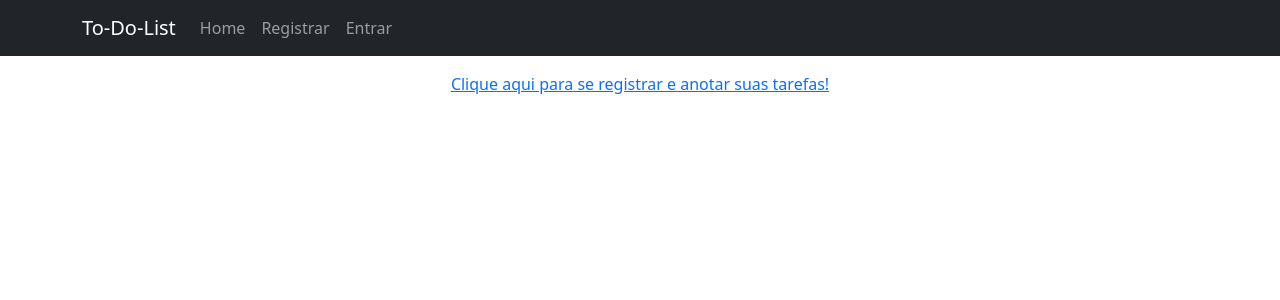
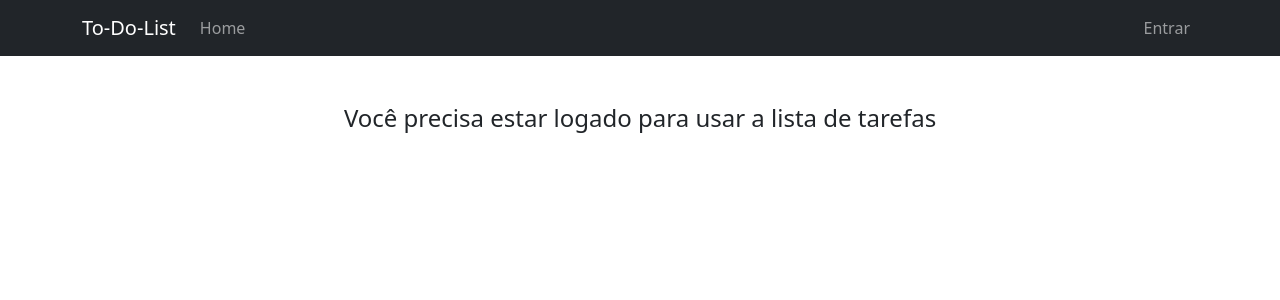
Before and after one commit to leandroklink/ProjetoToDoList, a Django app: page / in a window 1280 px wide. Shown: the top 300 px of the page. Run offline with Django 5.2, Linux system fonts and the light colour scheme; some libraries are stand-ins or nearby versions.

Commit message:
Arquivos enviados para stage

```diff
--- a/to_do_list/settings.py
+++ b/to_do_list/settings.py
@@ -41,6 +41,7 @@ INSTALLED_APPS = [
     'to_do_lists',
     'register',
     'authenticated',
+    'rest_framework',
 ]
 
 MIDDLEWARE = [
--- a/to_do_list/urls.py
+++ b/to_do_list/urls.py
@@ -1,26 +1,8 @@
-"""
-URL configuration for to_do_list project.
-
-The `urlpatterns` list routes URLs to views. For more information please see:
-    https://docs.djangoproject.com/en/5.2/topics/http/urls/
-Examples:
-Function views
-    1. Add an import:  from my_app import views
-    2. Add a URL to urlpatterns:  path('', views.home, name='home')
-Class-based views
-    1. Add an import:  from other_app.views import Home
-    2. Add a URL to urlpatterns:  path('', Home.as_view(), name='home')
-Including another URLconf
-    1. Import the include() function: from django.urls import include, path
-    2. Add a URL to urlpatterns:  path('blog/', include('blog.urls'))
-"""
 from django.contrib import admin
 from django.urls import path, include
 
 urlpatterns = [
     path('admin/', admin.site.urls),
-    path('', include('to_do_lists.urls')), #quando estiver vazio, é pra o app mandar daqui para a urls.py lá da pasta do app to_do_lists (por isso o import include acima)
-    path('register/', include('register.urls')),
-    path('autenticar/', include('authenticated.urls')),
-
+    path('', include('to_do_lists.urls')),
+    path('accounts/', include('django.contrib.auth.urls')),
 ]
--- a/to_do_lists/templates/to_do_lists/base.html
+++ b/to_do_lists/templates/to_do_lists/base.html
@@ -1,55 +1,58 @@
 <!DOCTYPE html>
 {% load static %}
-
 <html lang="pt-br">
 <head>
     <meta charset="UTF-8">
     <meta name="viewport" content="width=device-width, initial-scale=1.0">
     <link href="{% static 'css/bootstrap.min.css' %}" rel="stylesheet">
-
     <title>To do List</title>
 </head>
 <body>
+
 <header>
-        <nav class="navbar navbar-expand-lg bg-dark" data-bs-theme='dark'>
+    <nav class="navbar navbar-expand-lg bg-dark" data-bs-theme="dark">
     <div class="container">
-                <a class="navbar-brand" href="{%url 'index' %}">To-Do-List</a> <!--sempre que quiser usar uma rota usa o index-->
-                <button class="navbar-toggler" type="button" data-bs-toggle="collapse" data-bs-target="#navbarSupportedContent" aria-controls="navbarSupportedContent" aria-expanded="false" aria-label="Toggle navigation">
+        <a class="navbar-brand" href="{% url 'index' %}">To-Do-List</a>
+
+        <button class="navbar-toggler" type="button" data-bs-toggle="collapse"
+            data-bs-target="#navbarSupportedContent">
             <span class="navbar-toggler-icon"></span>
         </button>
+
         <div class="collapse navbar-collapse" id="navbarSupportedContent">
             <ul class="navbar-nav me-auto mb-2 mb-lg-0">
+                <li class="nav-item">
+                    <a class="nav-link" href="{% url 'index' %}">Home</a>
+                </li>
+            </ul>
 
+            <!-- 🔑 AUTENTICAÇÃO -->
+            <ul class="navbar-nav">
+                {% if user.is_authenticated %}
                     <li class="nav-item">
-                        <a class="nav-link" href="{%url 'index' %}">Home</a>
-                    </li>
-
-                    {% if user.is_authenticated %}
-
-                        <li class="nav-item">
-                            <a class="nav-link" href="{%url 'reset_pass' %}">Alterar senha</a>
+                        <span class="navbar-text me-3">
+                            Olá, {{ user.username }}
+                        </span>
                     </li>
                     <li class="nav-item">
-                            <a class="nav-link" href="{%url 'logout_page' %}">Sair</a>
+                        <a class="nav-link" href="{% url 'logout' %}">Sair</a>
                     </li>
-
-                    {%else%}
+                {% else %}
                     <li class="nav-item">
-                            <a class="nav-link" href="{%url 'register' %}">Registrar</a>
+                        <a class="nav-link" href="{% url 'login' %}">Entrar</a>
                     </li>
-                        <li class="nav-item">
-                            <a class="nav-link" href="{%url 'login_page' %}">Entrar</a>
-                        </li>
-                    {%endif%}
+                {% endif %}
             </ul>
         </div>
     </div>
 </nav>
+
 </header>
-        <div class='container'>
+
+<div class="container mt-4">
     {% block content %}{% endblock %}
 </div>
 
-    <scripts src="{% static "js/bootstrap.min.js" %} %}"></scripts>
+<script src="{% static 'js/bootstrap.min.js' %}"></script>
 </body>
 </html>
--- a/to_do_lists/templates/to_do_lists/index.html
+++ b/to_do_lists/templates/to_do_lists/index.html
@@ -2,78 +2,88 @@
 
 {% block content %}
 
-
-{%if user.is_authenticated%}
+{% if user.is_authenticated %}
 
 <div class="row">
 
+    <!-- FORMULÁRIO -->
     <form method="post" class="shadow p-3 mt-3 col-12 col-md-4">
         {% csrf_token %}
 
-        {%if form.errors %}
-            {%for field, errors in form.errors.items %}
-                {%for error in errors%}
-                    <span class="text-danger">* {{error}}</span></br>
-                {%endfor%}
-            {%endfor%}
-        {%endif%}
+        {% if form.errors %}
+            {% for field, errors in form.errors.items %}
+                {% for error in errors %}
+                    <span class="text-danger">* {{ error }}</span><br>
+                {% endfor %}
+            {% endfor %}
+        {% endif %}
 
-        <div class='mb-3'> <!--Margem 3-->
-            <label for='id_tarefa' class='form-label'>Tarefa</label>
-            {{form.tarefa}}
-
+        <div class="mb-3">
+            <label for="id_tarefa" class="form-label">Tarefa</label>
+            {{ form.tarefa }}
         </div>
 
-        <button type='submit' class='form-control btn btn-primary'>Cadastrar</button>
-
+        <button type="submit" class="form-control btn btn-primary">
+            Cadastrar
+        </button>
     </form>
 
+    <!-- LISTAS -->
+    <div class="p-4 mt-3 col-12 col-md-8">
 
-    <div class="p-4 mt-3 col-12 col-md-8 ">
+        <!-- NÃO CONCLUÍDAS -->
+        <div class="p-3">
+            <h2>Tarefas</h2>
 
-        <div class='p-3 mt-3 col-12'>
-            <h2>Tarefas</h2>
-            {%if tarefas_nao_concluidas %}
-
+            {% if tarefas_nao_concluidas %}
                 {% for tarefa in tarefas_nao_concluidas %}
-                    <div class="input-group mb-3 col-12">
-                        <span class="input-group-text col-8" id="basic-addon1">{{tarefa.tarefa}}</span>
-                        <a class="btn btn-primary col-2" href="{% url 'concluir' id=tarefa.id %}">Concluir</a> <!--Apesar de ser o link com o bootstrap faz parecer um botao-->
-                        <a class="btn btn-danger col-2" href="{% url 'excluir' id=tarefa.id %}">Excluir</a>
+                    <div class="input-group mb-3">
+                        <span class="input-group-text col-8">
+                            {{ tarefa.tarefa }}
+                        </span>
+                        <a class="btn btn-primary col-2"
+                           href="{% url 'concluir' tarefa.id %}">
+                            Concluir
+                        </a>
+                        <a class="btn btn-danger col-2"
+                           href="{% url 'excluir' tarefa.id %}">
+                            Excluir
+                        </a>
                     </div>
                 {% endfor %}
-
             {% else %}
-                <p>Não há tarefas cadastradas</P>
+                <p>Não há tarefas cadastradas</p>
             {% endif %}
-
         </div>
 
-        <div class='p-3 mt-3 col-12'>
-            <h2>tarefas Concluídas</h2>
-            {%if tarefas_concluidas %}
-                {% for tarefa in tarefas_concluidas%}
-                <div class="input-group-text mb-3 col-8 text-bg-info p-3 rounded">
-                    <span class="col-10">{{tarefa.tarefa}}</span>
-                    <a class="btn btn-danger float-end" href="{% url 'excluir' id=tarefa.id %}">Excluir</a>
-                </div>
+        <!-- CONCLUÍDAS -->
+        <div class="p-3">
+            <h2>Tarefas Concluídas</h2>
+
+            {% if tarefas_concluidas %}
+                {% for tarefa in tarefas_concluidas %}
+                    <div class="input-group-text mb-3 text-bg-info p-3 rounded">
+                        <span class="col-10">{{ tarefa.tarefa }}</span>
+                        <a class="btn btn-danger float-end"
+                           href="{% url 'excluir' tarefa.id %}">
+                            Excluir
+                        </a>
+                    </div>
                 {% endfor %}
+            {% else %}
+                <p>Não há tarefas concluídas</p>
+            {% endif %}
+        </div>
 
-            {% else %}
-                <p>Não há tarefas concluídas</P>
-            {% endif %}
+    </div>
+</div>
 
-        </div>
-    </div>
+{% else %}
 
+<div class="text-center mt-5">
+    <h4>Você precisa estar logado para usar a lista de tarefas</h4>
+</div>
 
-
-
-</div>
-{% else %}
-    <a href="{% url 'register' %}"><p class="text-center mt-3">Clique aqui para se registrar e anotar suas tarefas!</p></a>
-
-
-{%endif%}
+{% endif %}
 
 {% endblock content %}
--- a/to_do_lists/urls.py
+++ b/to_do_lists/urls.py
@@ -1,9 +1,16 @@
-
 from django.urls import path
-from . import views # o . serve pra mostrar ao django que é pra importar da própria pasta onde está o arquivo (da minha própria pasta, importe... )
+from .views import (
+    index,
+    concluir,
+    excluir,
+    TarefaListCreateAPIView
+)
 
 urlpatterns = [
-    path('', views.index, name='index'), #arquivo views, função index, e com a rota com nome de index aqui
-    path('concluir/<int:id>', views.concluir, name='concluir'),
-    path('excluir/<int:id>', views.excluir, name='excluir'),
+    path('', index, name='index'),
+    path('concluir/<int:id>/', concluir, name='concluir'),
+    path('excluir/<int:id>/', excluir, name='excluir'),
+
+    # API
+    path('api/tarefas/', TarefaListCreateAPIView.as_view(), name='api-tarefas'),
 ]
--- a/to_do_lists/views.py
+++ b/to_do_lists/views.py
@@ -1,87 +1,87 @@
 from django.shortcuts import render, redirect
 from .forms import TarefaForm
 from .models import Tarefa
-# Create your views here.
+
+# 🔹 IMPORTS DO DRF (FORA DAS FUNÇÕES)
+from rest_framework import generics, permissions
+from .serializers import TarefaSerializer
 
 
-def index(request): #esse request é a requisição do usuário
+# ======================
+# VIEWS HTML (JÁ EXISTENTES)
+# ======================
+
+def index(request):
 
     if request.user.is_authenticated:
-        tarefas_total = Tarefa.objects.filter(user = request.user)
+        tarefas_total = Tarefa.objects.filter(user=request.user)
 
-        if tarefas_total is not None: #verificando de a tarefas total não é nulo
+        tarefas_concluidas = []
+        tarefas_nao_concluidas = []
 
-            tarefas_concluidas = []
-            tarefas_nao_concluidas = []
-
-            for tarefa in tarefas_total:
-                if tarefa.concluido ==True:
-                    tarefas_concluidas.append(tarefa)
-                else:
-                    tarefas_nao_concluidas.append(tarefa)
-        else:
-            tarefas_concluidas = None
-            tarefas_nao_concluidas = None
+        for tarefa in tarefas_total:
+            if tarefa.concluido:
+                tarefas_concluidas.append(tarefa)
+            else:
+                tarefas_nao_concluidas.append(tarefa)
 
         if request.method == 'POST':
             form = TarefaForm(request.POST)
 
             if form.is_valid():
-                user = request.user
-                tarefa = form.cleaned_data["tarefa"]
-                concluido = False
-                new_tarefa = Tarefa.objects.create(user=user, tarefa=tarefa, concluido=concluido)
-                new_tarefa.save() #salvar no banco de dados
+                Tarefa.objects.create(
+                    user=request.user,
+                    tarefa=form.cleaned_data["tarefa"],
+                    concluido=False
+                )
                 return redirect('index')
-            else:
-                context = {
-                'form': form,
-                'tarefas_concluidas':tarefas_concluidas,
-                "tarefas_nao_concluidas": tarefas_nao_concluidas
-                   }
-                return render(request, "to_do_lists/index.html", context)
-
-
 
         form = TarefaForm()
         context = {
-                'form': form,
-                'tarefas_concluidas':tarefas_concluidas,
-                "tarefas_nao_concluidas": tarefas_nao_concluidas
-                   }
+            'form': form,
+            'tarefas_concluidas': tarefas_concluidas,
+            'tarefas_nao_concluidas': tarefas_nao_concluidas
+        }
         return render(request, "to_do_lists/index.html", context)
 
-    else:
-        return render(request, 'to_do_lists/index.html')
+    return render(request, 'to_do_lists/index.html')
 
 
 def concluir(request, id):
     if request.user.is_authenticated:
-        tarefas_total = Tarefa.objects.filter(user = request.user)
+        Tarefa.objects.filter(
+            id=id,
+            user=request.user
+        ).update(concluido=True)
 
-        if tarefas_total is not None: #verificando de a tarefas total não é nulo
+    return redirect('index')
 
-            for tarefa in tarefas_total:
-                if tarefa.id == id:
-                    tarefa.concluido = True
-                    tarefa.save() #salvando no BD
-
-        return redirect('index')
-
-    else:
-        return redirect('index')
 
 def excluir(request, id):
     if request.user.is_authenticated:
-        tarefas_total = Tarefa.objects.filter(user = request.user)
+        Tarefa.objects.filter(
+            id=id,
+            user=request.user
+        ).delete()
 
-        if tarefas_total is not None: #verificando de a tarefas total não é nulo
+    return redirect('index')
 
-            for tarefa in tarefas_total:
-                if tarefa.id == id:
-                    tarefa.delete() #salvando no BD
 
-        return redirect('index')
+# ======================
+# API REST (NOVA)
+# ======================
 
-    else:
-        return redirect('index')
+class TarefaListCreateAPIView(generics.ListCreateAPIView):
+    serializer_class = TarefaSerializer
+    permission_classes = [permissions.IsAuthenticated]
+
+    def get_queryset(self):
+        return Tarefa.objects.filter(user=self.request.user)
+
+    def perform_create(self, serializer):
+        serializer.save(user=self.request.user)
+
+from django.shortcuts import render
+
+def reset_pass(request):
+    return render(request, 'to_do_lists/reset_pass.html')
```
Also changed, not shown: to_do_lists/serializers.py (added, +7 -0 lines), db.sqlite3 (added). Lines whose indentation alone changed are shown as unchanged.
